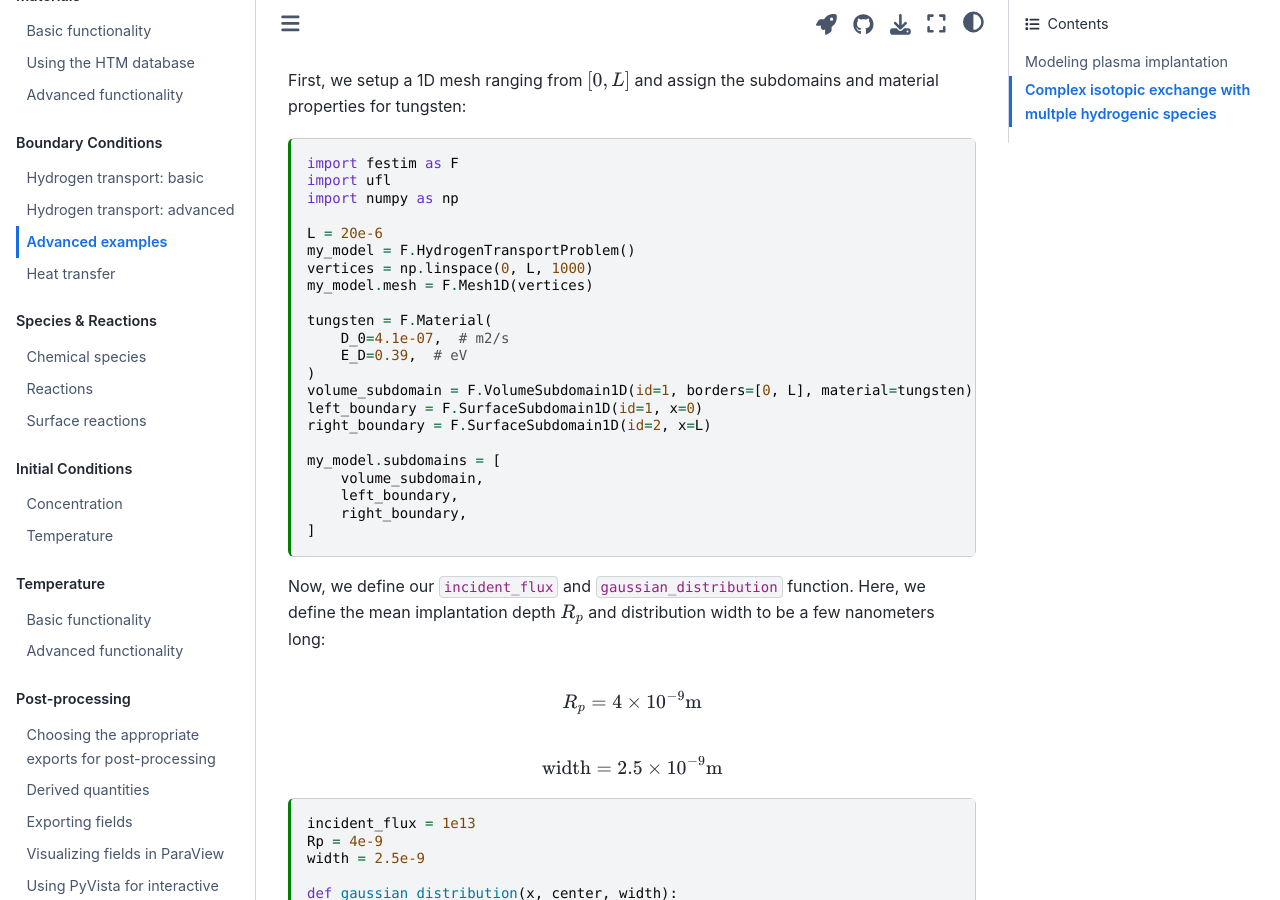
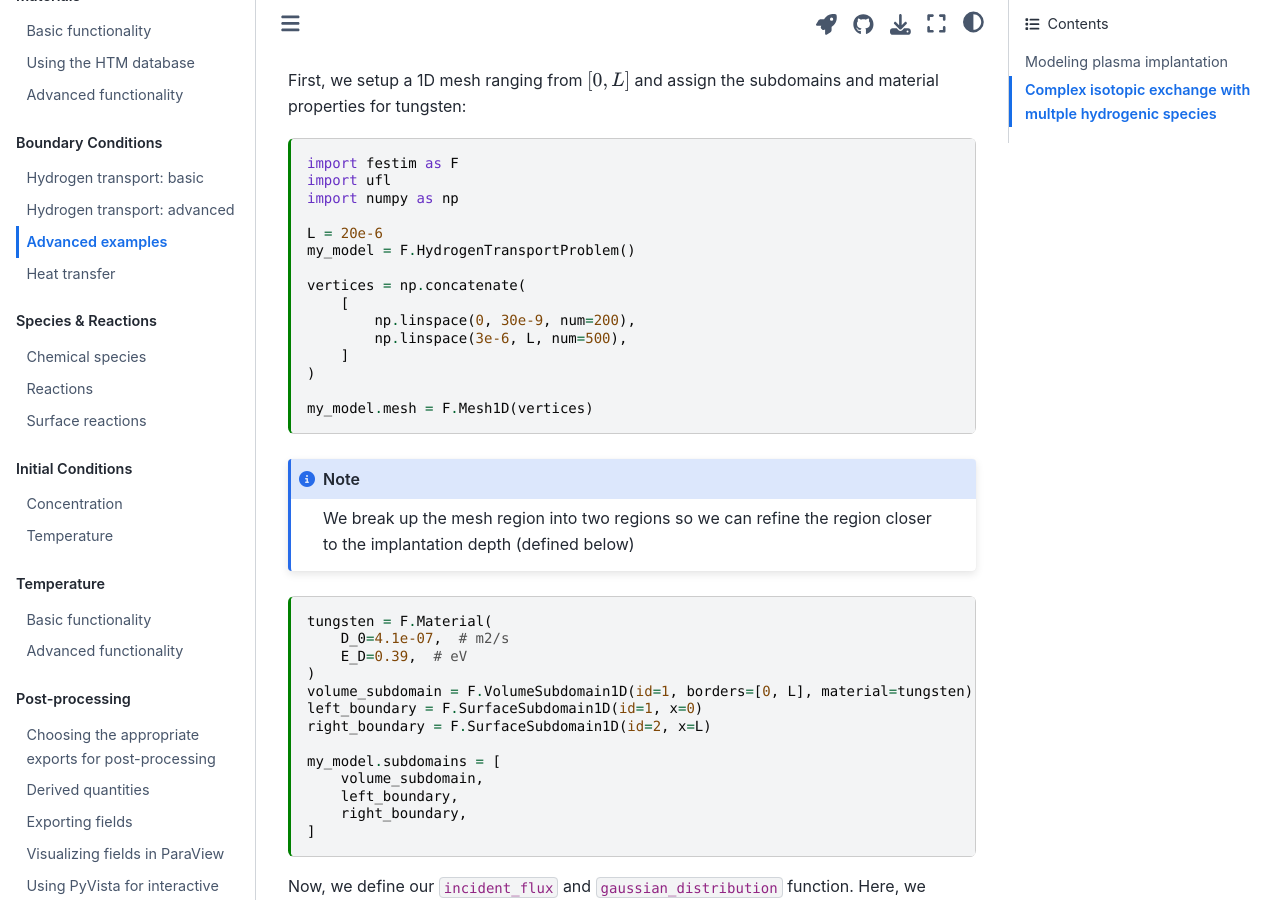
Before and after one commit to festim-dev/FESTIM-workshop, a Jupyter Book: the page built from book/content/boundary_conditions/examples.md, in a window 1280 px wide and 900 px high, scrolled down 794 px. Built offline with Jupyter Book 1.0.4 settings and Sphinx 7.4.7 and the Sphinx Book theme 1.1.4, drawn with Linux system fonts in a browser that asks for light colours; pages that are not in the unit, such as notebooks, are missing from menus.

Commit message:
refined mesh near implantation for example

````diff
--- a/book/content/boundary_conditions/examples.md
+++ b/book/content/boundary_conditions/examples.md
@@ -43,8 +43,22 @@ import numpy as np
 
 L = 20e-6
 my_model = F.HydrogenTransportProblem()
-vertices = np.linspace(0, L, 1000)
+
+vertices = np.concatenate(
+    [
+        np.linspace(0, 30e-9, num=200),
+        np.linspace(3e-6, L, num=500),
+    ]
+)
+
 my_model.mesh = F.Mesh1D(vertices)
+```
+
+```{note}
+We break up the mesh region into two regions so we can refine the region closer to the implantation depth (defined below)
+```
+
+```{code-cell} ipython3
 
 tungsten = F.Material(
     D_0=4.1e-07,  # m2/s
````
